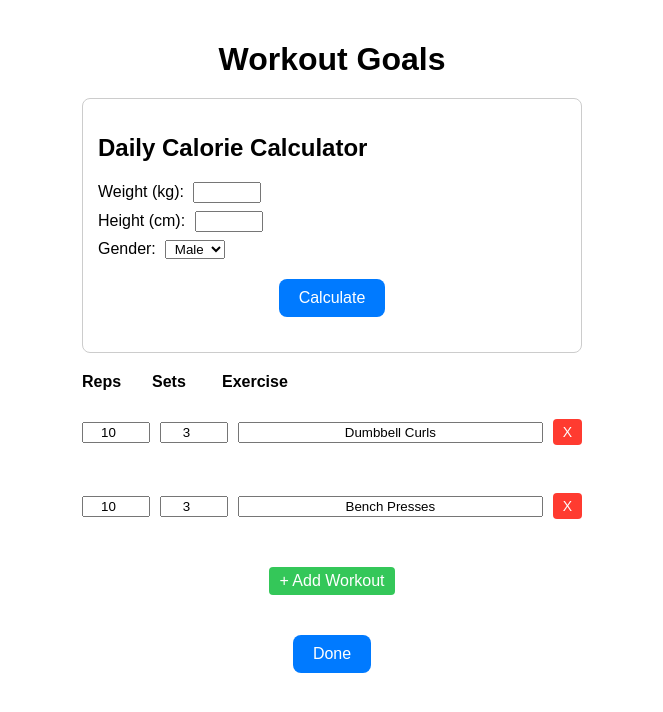
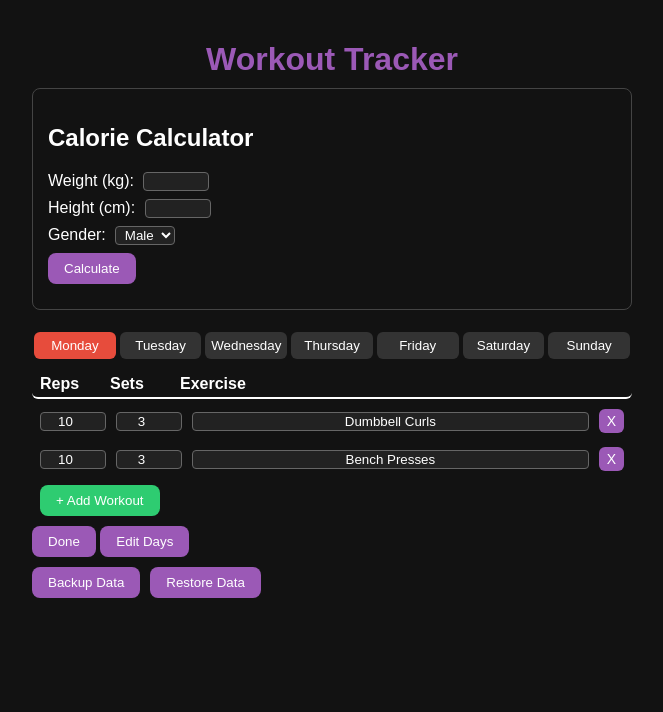
Before and after one commit to picklocks808/workout-tracker, a plain HTML site: page index.html in a window 1280 px wide. Both pictures are taken after a click on the button "Edit List". Shown: the whole page, without its empty margins (308-971 px from the left). Drawn offline with Linux system fonts and the light colour scheme.

Commit message:
Update index.html

```diff
--- a/index.html
+++ b/index.html
@@ -2,30 +2,38 @@
 <html lang="en">
 <head>
 <meta name="viewport" content="width=device-width, initial-scale=1.0">
-  <title>Workout Tracker & Calorie Calculator</title>
+<title>Workout Tracker</title>
 <style>
-    body { font-family: sans-serif; padding: 20px; max-width: 500px; margin: auto; }
-    h1 { text-align: center; margin-bottom: 20px; }
+  body { font-family: sans-serif; max-width: 600px; margin: auto; padding: 20px; background: #121212; color: #fff; }
+  h1 { text-align: center; margin-bottom: 10px; color: #9b59b6; }
   ul { list-style: none; padding: 0; margin: 0; }
-    li { display: flex; align-items: center; gap: 10px; margin: 8px 0; }
-    li.header { font-weight: bold; }
-    input[type="number"], input[type="text"], select { width: 60px; text-align: center; }
+  li { display: flex; align-items: center; gap: 10px; margin: 6px 0; padding: 4px 8px; border-radius: 6px; }
+  li.header { font-weight: bold; border-bottom: 2px solid #fff; }
+  input[type="number"], input[type="text"], select { width: 60px; text-align: center; border-radius: 4px; border: 1px solid #666; background: #222; color: #fff; }
   input[type="text"] { flex: 1; }
-    button { margin: 20px auto; padding: 10px 20px; border: none; border-radius: 8px; background: #007aff; color: white; font-size: 16px; display: block; }
-    .small-btn { padding: 5px 10px; font-size: 14px; background: #ff3b30; color: white; border: none; border-radius: 4px; cursor: pointer; }
-    .add-btn { background: #34c759; color: white; border: none; padding: 5px 10px; border-radius: 4px; cursor: pointer; }
-    .calculator { border: 1px solid #ccc; padding: 15px; margin-bottom: 20px; border-radius: 8px; }
+  button { padding: 8px 16px; border: none; border-radius: 8px; background: #9b59b6; color: #fff; cursor: pointer; }
+  .small-btn { padding: 4px 8px; font-size: 14px; border-radius: 6px; cursor: pointer; }
+  .add-btn { background: #2ecc71; color: #fff; }
+  .calculator { border: 1px solid #444; padding: 15px; margin-bottom: 20px; border-radius: 8px; }
   .calculator label { margin-right: 5px; }
   .calculator div { margin: 8px 0; }
   #caloriesOutput { font-weight: bold; margin-top: 10px; }
+  .days { display: flex; justify-content: space-between; margin-bottom: 10px; }
+  .day-btn { flex: 1; margin: 2px; padding: 6px 0; border-radius: 6px; border: none; cursor: pointer; color: #fff; }
+  .modal { display:none; position:fixed; top:0; left:0; width:100%; height:100%; background:rgba(0,0,0,0.8); justify-content:center; align-items:center; }
+  .modal-content { background:#222; padding:20px; border-radius:8px; width:90%; max-width:400px; max-height:80%; overflow:auto; }
+  .modal h3 { margin-top:0; }
+  .modal label { display:block; margin:6px 0; }
+  .backup-buttons { display:flex; gap:10px; margin-top:10px; flex-wrap: wrap; }
 </style>
 </head>
 <body>
-  <h1>Workout Goals</h1>
+
+<h1>Workout Tracker</h1>
 
 <!-- Calorie Calculator -->
 <div class="calculator">
-    <h2>Daily Calorie Calculator</h2>
+  <h2>Calorie Calculator</h2>
   <div>
     <label>Weight (kg):</label>
     <input type="number" id="weight" min="0">
@@ -45,130 +53,193 @@
   <div id="caloriesOutput"></div>
 </div>
 
+<!-- Day Selector -->
+<div class="days" id="daySelector"></div>
+
 <!-- Workout List -->
 <ul id="workoutList"></ul>
 
+<!-- Buttons -->
 <button onclick="toggleEdit()" id="editBtn">Edit List</button>
+<button onclick="toggleEditDays()" id="editDaysBtn">Edit Days</button>
+
+<!-- Edit Days Modal -->
+<div class="modal" id="daysModal">
+  <div class="modal-content">
+    <h3>Edit Workouts for <span id="modalDayName"></span></h3>
+    <div id="modalWorkoutCheckboxes"></div>
+    <button onclick="saveDayAssignments()">Save</button>
+    <button onclick="cancelDayAssignments()">Cancel</button>
+  </div>
+</div>
+
+<!-- Backup -->
+<div class="backup-buttons">
+  <button onclick="backupData()">Backup Data</button>
+  <button onclick="restoreData()">Restore Data</button>
+</div>
 
 <script>
-    // --- Workout Tracker ---
+const dayColors = {
+  "Monday":"#e74c3c",
+  "Tuesday":"#e67e22",
+  "Wednesday":"#f1c40f",
+  "Thursday":"#2ecc71",
+  "Friday":"#3498db",
+  "Saturday":"#9b59b6",
+  "Sunday":"#fd79a8"
+};
+const days = Object.keys(dayColors);
+let workouts = JSON.parse(localStorage.getItem("workouts")) || [
+  { reps:10, sets:3, name:"Dumbbell Curls" },
+  { reps:10, sets:3, name:"Bench Presses" }
+];
+let calorieData = JSON.parse(localStorage.getItem("calorieData")) || {};
+let dayAssignments = JSON.parse(localStorage.getItem("dayAssignments")) || {};
+let currentDay = days[0];
 let editMode = false;
-    const defaultWorkouts = [
-      { reps: 10, sets: 3, name: "Dumbbell Curls" },
-      { reps: 10, sets: 3, name: "Bench Presses" }
-    ];
-    let workouts = JSON.parse(localStorage.getItem("workouts")) || defaultWorkouts;
+let editDaysMode = false;
+let tempAssignments = {};
 
 const list = document.getElementById("workoutList");
+const daySelectorDiv = document.getElementById("daySelector");
 const editBtn = document.getElementById("editBtn");
+const editDaysBtn = document.getElementById("editDaysBtn");
+const daysModal = document.getElementById("daysModal");
+const modalDayName = document.getElementById("modalDayName");
+const modalWorkoutCheckboxes = document.getElementById("modalWorkoutCheckboxes");
 
-    function render() {
-      list.innerHTML = "";
-
-      // Header row
-      list.innerHTML += `<li class="header"><span style="width:60px;">Reps</span><span style="width:60px;">Sets</span>Exercise</li>`;
-
-      workouts.forEach((w, i) => {
-        if (editMode) {
-          list.innerHTML += `
-            <li>
-              <input type="number" min="0" value="${w.reps}" onchange="updateReps(${i}, this.value)">
-              <input type="number" min="0" value="${w.sets}" onchange="updateSets(${i}, this.value)">
-              <input type="text" value="${w.name}" onchange="updateName(${i}, this.value)">
-              <button class="small-btn" onclick="removeWorkout(${i})">X</button>
-            </li>`;
-        } else {
-          list.innerHTML += `
-            <li>
-              <input type="number" min="0" value="${w.reps}" onchange="updateReps(${i}, this.value)">
-              <input type="number" min="0" value="${w.sets}" onchange="updateSets(${i}, this.value)">
-              ${w.name}
-            </li>`;
-        }
+// --- Render Days Buttons ---
+function renderDayButtons() {
+  daySelectorDiv.innerHTML = "";
+  days.forEach(day => {
+    const btn = document.createElement("button");
+    btn.textContent = day;
+    btn.className = "day-btn";
+    btn.style.background = day === currentDay ? dayColors[day] : "#333";
+    btn.onclick = ()=>{currentDay = day; render();};
+    daySelectorDiv.appendChild(btn);
   });
-
-      if (editMode) {
-        list.innerHTML += `
-          <li>
-            <button class="add-btn" onclick="addWorkout()">+ Add Workout</button>
-          </li>`;
 }
 
-      saveWorkouts();
+// --- Render Workouts ---
+function render() {
+  renderDayButtons();
+  list.innerHTML = "";
+  list.innerHTML += `<li class="header"><span style="width:60px;">Reps</span><span style="width:60px;">Sets</span>Exercise</li>`;
+  workouts.forEach((w,i)=>{
+    const li = document.createElement("li");
+    if(dayAssignments[currentDay]?.includes(i)) li.style.background = dayColors[currentDay];
+    li.innerHTML = editMode ?
+      `<input type="number" min="0" value="${w.reps}" onchange="updateReps(${i},this.value)">
+       <input type="number" min="0" value="${w.sets}" onchange="updateSets(${i},this.value)">
+       <input type="text" value="${w.name}" onchange="updateName(${i},this.value)">
+       <button class="small-btn" onclick="removeWorkout(${i})">X</button>` :
+      `<input type="number" min="0" value="${w.reps}" onchange="updateReps(${i},this.value)">
+       <input type="number" min="0" value="${w.sets}" onchange="updateSets(${i},this.value)">
+       ${w.name}`;
+    list.appendChild(li);
+  });
+  if(editMode){
+    const liAdd = document.createElement("li");
+    liAdd.innerHTML = `<button class="add-btn" onclick="addWorkout()">+ Add Workout</button>`;
+    list.appendChild(liAdd);
+  }
+  saveAll();
 }
 
-    function toggleEdit() {
-      editMode = !editMode;
-      editBtn.textContent = editMode ? "Done" : "Edit List";
-      render();
-    }
+// --- Edit workouts functions ---
+function toggleEdit(){ editMode=!editMode; editBtn.textContent = editMode?"Done":"Edit List"; render();}
+function addWorkout(){ workouts.push({reps:0,sets:0,name:"New Exercise"}); render();}
+function removeWorkout(i){ workouts.splice(i,1); render();}
+function updateReps(i,v){ workouts[i].reps = Math.max(0,Number(v)); saveAll();}
+function updateSets(i,v){ workouts[i].sets = Math.max(0,Number(v)); saveAll();}
+function updateName(i,v){ workouts[i].name=v; saveAll();}
 
-    function addWorkout() {
-      workouts.push({ reps: 0, sets: 0, name: "New Exercise" });
-      render();
-    }
-
-    function removeWorkout(i) {
-      workouts.splice(i, 1);
-      render();
-    }
-
-    function updateReps(i, value) {
-      workouts[i].reps = Math.max(0, Number(value));
-      saveWorkouts();
-    }
-
-    function updateSets(i, value) {
-      workouts[i].sets = Math.max(0, Number(value));
-      saveWorkouts();
-    }
-
-    function updateName(i, value) {
-      workouts[i].name = value;
-      saveWorkouts();
-    }
-
-    function saveWorkouts() {
-      localStorage.setItem("workouts", JSON.stringify(workouts));
-    }
-
-    // --- Calorie Calculator ---
-    function calculateCalories() {
+// --- Calorie calculator ---
+function calculateCalories(){
   const weight = Number(document.getElementById("weight").value);
   const height = Number(document.getElementById("height").value);
   const gender = document.getElementById("gender").value;
-
-      if (!weight || !height) {
-        document.getElementById("caloriesOutput").textContent = "Please enter weight and height.";
-        return;
+  if(!weight || !height){document.getElementById("caloriesOutput").textContent="Please enter weight and height.";return;}
+  let calories = gender==="male"?10*weight+6.25*height-5*25+5:10*weight+6.25*height-5*25-161;
+  document.getElementById("caloriesOutput").textContent=`Estimated daily calories: ${Math.round(calories)} kcal`;
+  calorieData={weight,height,gender,calories};
+  saveAll();
 }
 
-      // Mifflin-St Jeor Equation (age = 25 default)
-      let calories;
-      if (gender === "male") {
-        calories = 10 * weight + 6.25 * height - 5 * 25 + 5;
-      } else {
-        calories = 10 * weight + 6.25 * height - 5 * 25 - 161;
+// --- Edit Days Modal ---
+function toggleEditDays(){
+  editDaysMode = true;
+  tempAssignments = JSON.parse(JSON.stringify(dayAssignments));
+  modalDayName.textContent = currentDay;
+  modalWorkoutCheckboxes.innerHTML="";
+  workouts.forEach((w,i)=>{
+    const checked = tempAssignments[currentDay]?.includes(i)?"checked":"";
+    modalWorkoutCheckboxes.innerHTML += `<label><input type="checkbox" value="${i}" ${checked}> ${w.name}</label>`;
+  });
+  daysModal.style.display="flex";
+}
+function saveDayAssignments(){
+  const checkedBoxes = [...modalWorkoutCheckboxes.querySelectorAll("input:checked")].map(cb=>Number(cb.value));
+  tempAssignments[currentDay]=checkedBoxes;
+  dayAssignments = tempAssignments;
+  daysModal.style.display="none";
+  editDaysMode=false;
+  render();
+}
+function cancelDayAssignments(){ daysModal.style.display="none"; editDaysMode=false; render();}
+
+// --- Backup/Restore ---
+function backupData(){
+  const data = {workouts,calorieData,dayAssignments};
+  const blob = new Blob([JSON.stringify(data, null,2)], {type:"application/json"});
+  const url = URL.createObjectURL(blob);
+  const a = document.createElement("a");
+  a.href=url; a.download="workout_backup.json"; a.click();
+  URL.revokeObjectURL(url);
+}
+function restoreData(){
+  const input = document.createElement("input");
+  input.type="file";
+  input.accept=".json";
+  input.onchange = e=>{
+    const file = e.target.files[0];
+    if(!file) return;
+    const reader = new FileReader();
+    reader.onload = e=>{
+      try{
+        const data = JSON.parse(e.target.result);
+        workouts=data.workouts||[];
+        calorieData=data.calorieData||{};
+        dayAssignments=data.dayAssignments||{};
+        document.getElementById("weight").value = calorieData.weight||"";
+        document.getElementById("height").value = calorieData.height||"";
+        document.getElementById("gender").value = calorieData.gender||"male";
+        if(calorieData.calories) document.getElementById("caloriesOutput").textContent=`Estimated daily calories: ${Math.round(calorieData.calories)} kcal`;
+        render();
+      }catch(err){alert("Invalid file");}
+    };
+    reader.readAsText(file);
+  };
+  input.click();
 }
 
-      document.getElementById("caloriesOutput").textContent = `Estimated daily calories: ${Math.round(calories)} kcal`;
-
-      // Save calorie inputs and result
-      localStorage.setItem("calorieData", JSON.stringify({
-        weight, height, gender, calories
-      }));
+// --- Save All ---
+function saveAll(){
+  localStorage.setItem("workouts",JSON.stringify(workouts));
+  localStorage.setItem("calorieData",JSON.stringify(calorieData));
+  localStorage.setItem("dayAssignments",JSON.stringify(dayAssignments));
 }
 
-    // Restore calorie data on load
-    const savedCalories = JSON.parse(localStorage.getItem("calorieData"));
-    if (savedCalories) {
-      document.getElementById("weight").value = savedCalories.weight;
-      document.getElementById("height").value = savedCalories.height;
-      document.getElementById("gender").value = savedCalories.gender;
-      document.getElementById("caloriesOutput").textContent = `Estimated daily calories: ${Math.round(savedCalories.calories)} kcal`;
-    }
+// --- Restore on load ---
+window.onload = ()=>{
+  if(calorieData.weight) document.getElementById("weight").value = calorieData.weight;
+  if(calorieData.height) document.getElementById("height").value = calorieData.height;
+  if(calorieData.gender) document.getElementById("gender").value = calorieData.gender;
+  render();
+};
+</script>
 
-    render();
-  </script>
 </body>
 </html>
```
Lines whose indentation alone changed are shown as unchanged.
